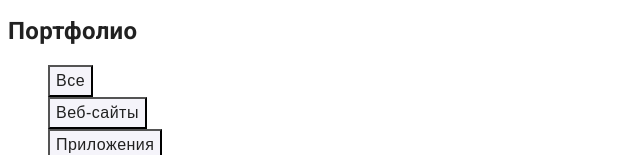
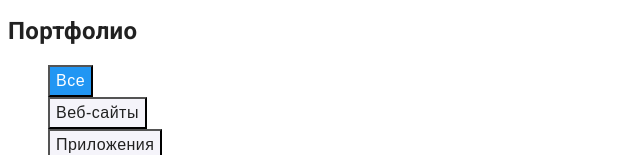
Before and after one commit to Tamplier7/goit-markup-hw-02, a plain HTML site: page portfolio.html in a window 1280 px wide. Shown: the part 169-324 px from the top of the page, without its empty margins (0-640 px from the left). Drawn offline with Linux system fonts and the light colour scheme.

Commit message:
Откорректировал 2ДЗ

```diff
--- a/css/styles.css
+++ b/css/styles.css
@@ -190,3 +190,8 @@ background-color: #2F303A;}
     background-color: var(--accent-color);
 }
 .cursor{cursor: pointer;}
+
+.button-aktive{
+    color: var(--primary-white-color);
+    background-color:
+    var(--accent-color);}
--- a/portfolio.html
+++ b/portfolio.html
@@ -34,7 +34,7 @@
         <section class="">
             <h1>Портфолио</h1>
             <ul class="list">
-                <li><button type="button" class="button-nav-portfolio cursor">Все</button></li>
+                <li><button type="button" class="button-nav-portfolio cursor button-aktive">Все</button></li>
                 <li><button type="button" class="button-nav-portfolio cursor">Веб-сайты</button></li>
                 <li><button type="button" class="button-nav-portfolio cursor">Приложения</button></li>
                 <li><button type="button" class="button-nav-portfolio cursor">Дизайн</button></li>
```
